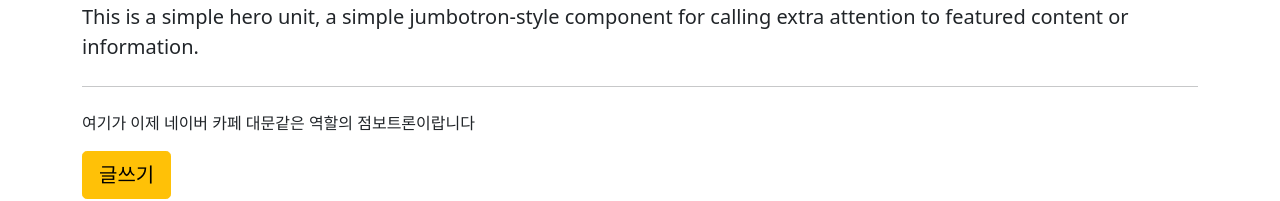
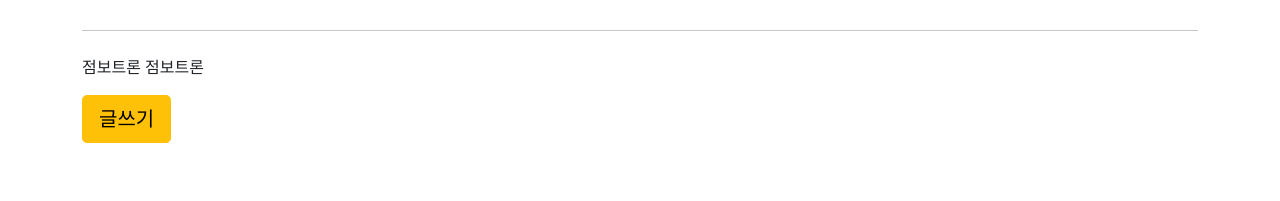
Before and after one commit to jellysoo97/Cotato-web-client, a React (Create React App) app: page / in a window 1280 px wide. Shown: the part 139-340 px from the top of the page. Built offline with nearby package versions, Linux system fonts and the light colour scheme.

Commit message:
220202 merge

```diff
--- a/src/components/LandingPage.js
+++ b/src/components/LandingPage.js
@@ -7,7 +7,7 @@ function LandingPage() {
         <h1 class="display-4">Hello, COTATO!</h1>
         <p class="lead">This is a simple hero unit, a simple jumbotron-style component for calling extra attention to featured content or information.</p>
         <hr class="my-4" />
-        <p>여기가 이제 네이버 카페 대문같은 역할의 점보트론이랍니다</p>
+        <p>점보트론 점보트론</p>
         <p class="lead">
           <a class="btn btn-warning btn-lg" href="/createPost" role="button">글쓰기</a>
         </p>
--- a/src/components/Postlist/PostPageView.js
+++ b/src/components/Postlist/PostPageView.js
@@ -1,5 +1,5 @@
 import React from "react"
-import Category from "../Basic/Category"
+import Category from "../Common/Category"
 import PostEach from "./PostEach"
 import Comments from "../comments/Comments"
 
```
Also changed, not shown: src/components/Common/Category.js (renamed from src/components/Basic/Category.js), src/components/Common/Footer.js (renamed from src/components/Basic/Footer.js), src/components/Common/NavBar.js (renamed from src/components/Basic/NavBar.js), src/components/Common/PageName.js (renamed from src/components/Basic/PageName.js), src/components/Common/Sidebar.js (added).
